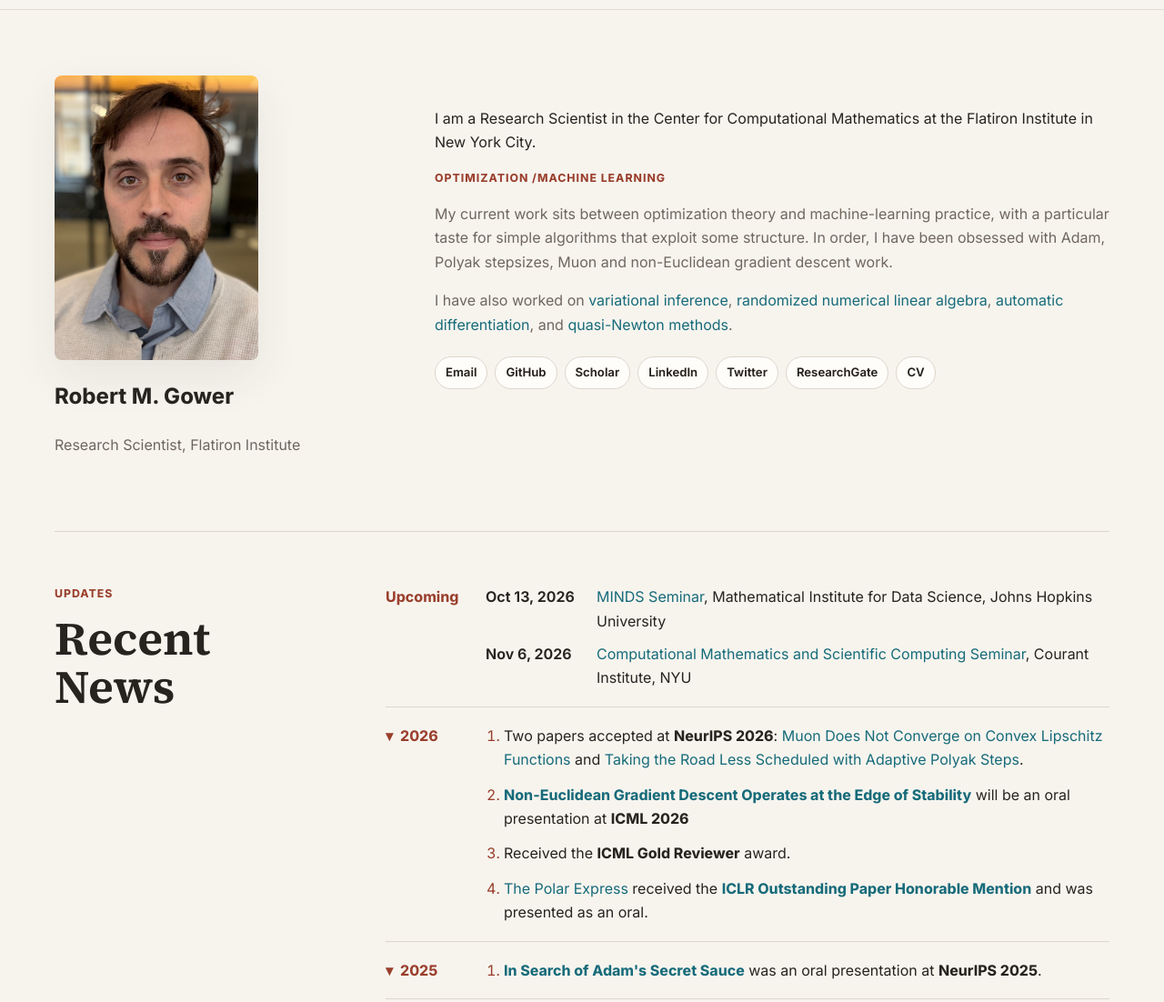
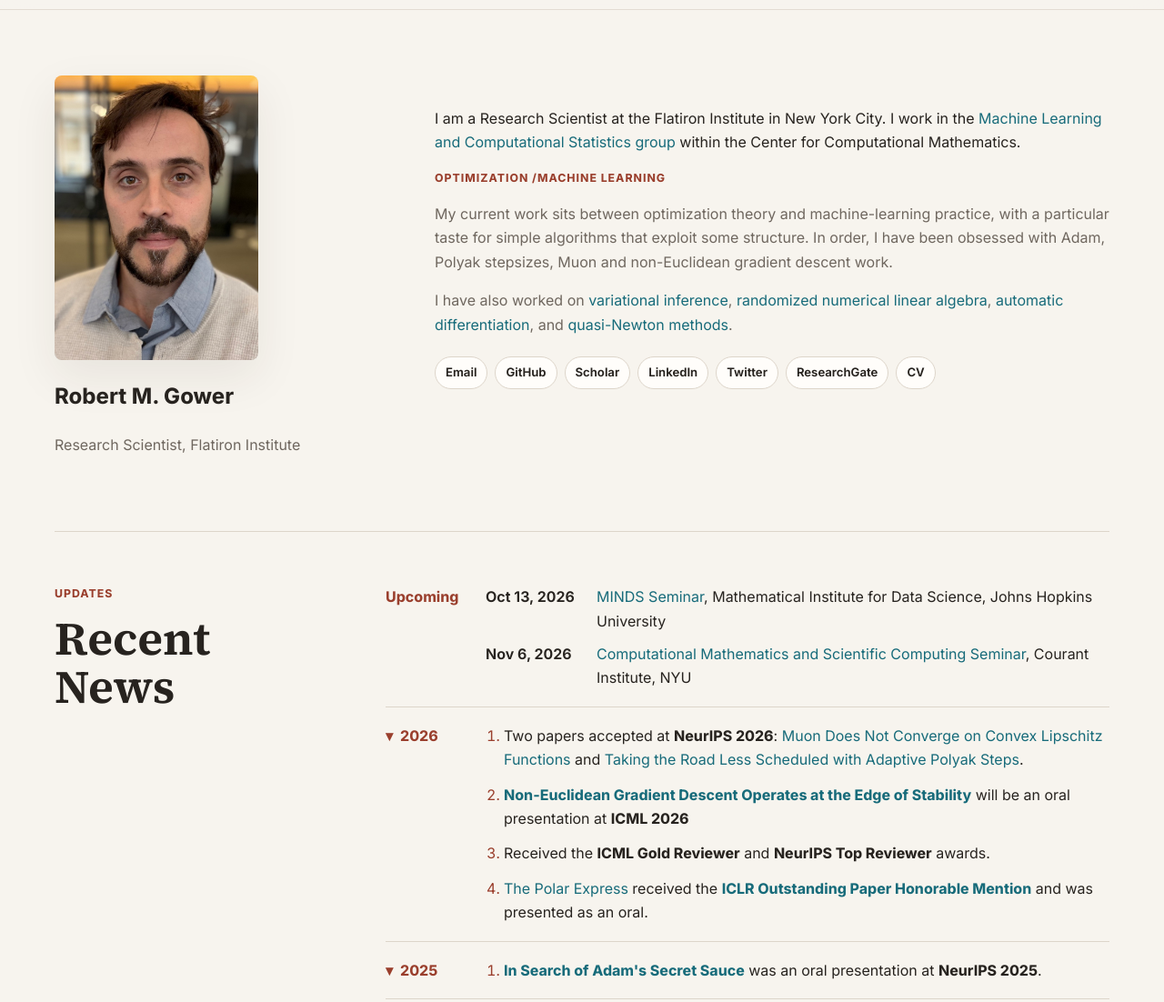
Before and after one commit to gowerrobert/gowerrobert.github.io, a plain HTML site: page index.html in a window 1280 px wide. Shown: the part 60-1162 px from the top of the page at 91% size. Drawn offline with Linux system fonts and the light colour scheme; no server answers.

Commit message:
pointer for ML page for CCM, and added SoftServe and Stats adaptive grad paper

```diff
--- a/index.html
+++ b/index.html
@@ -43,7 +43,7 @@
       </div>
 
       <div class="intro">
-        <p>I am a Research Scientist in the Center for Computational Mathematics at the Flatiron Institute in New York City. </p>
+        <p>I am a Research Scientist at the Flatiron Institute in New York City. I work in the <a href="https://users.flatironinstitute.org/~lsaul/ml_ccm.html" target="_blank" rel="noopener">Machine Learning and Computational Statistics group</a> within the Center for Computational Mathematics.</p>
         <p class="eyebrow">Optimization /Machine learning </p>
         <p class="muted">My current work sits between optimization theory and machine-learning practice, with a particular taste for simple algorithms that exploit some structure. In order, I have been obsessed with Adam,  Polyak stepsizes, Muon and non-Euclidean gradient descent work.</p>
 
@@ -81,7 +81,7 @@
             <ol>
               <li>Two papers accepted at <strong>NeurIPS 2026</strong>: <a href="https://arxiv.org/abs/2605.08980" target="_blank" rel="noopener">Muon Does Not Converge on Convex Lipschitz Functions</a> and <a href="https://arxiv.org/abs/2511.07767" target="_blank" rel="noopener">Taking the Road Less Scheduled with Adaptive Polyak Steps</a>.</li>
                <li><a href="https://arxiv.org/abs/2603.05002" target="_blank" rel="noopener"><strong>Non-Euclidean Gradient Descent Operates at the Edge of Stability</strong></a> will be an oral presentation at <strong>ICML 2026</strong></li>
-              <li>Received the <strong>ICML Gold Reviewer</strong> award.</li>
+              <li>Received the <strong>ICML Gold Reviewer</strong> and <strong>NeurIPS Top Reviewer</strong> awards.</li>
               <li><a href="https://arxiv.org/abs/2505.16932" target="_blank" rel="noopener">The Polar Express</a> received the <span><a href="https://blog.iclr.cc/2026/04/23/announcing-the-iclr-2026-outstanding-papers/" target="_blank" rel="noopener"><strong>ICLR Outstanding Paper Honorable Mention</strong></a> and was presented as an oral.</span></li>
             </ol>
           </details>
```
Also changed, not shown: 4 other files.
